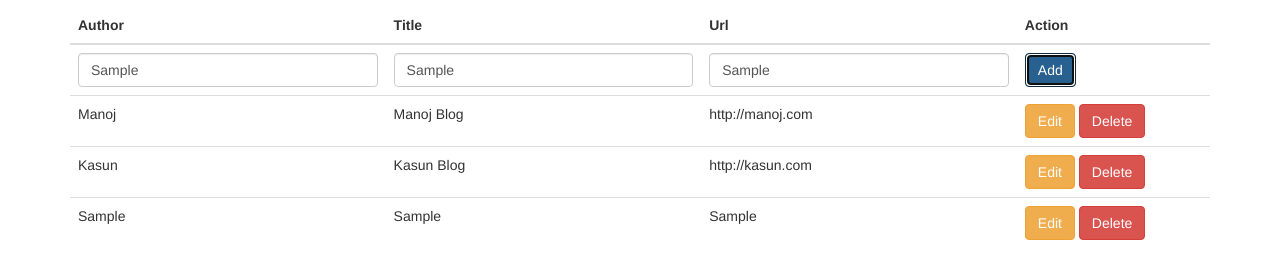
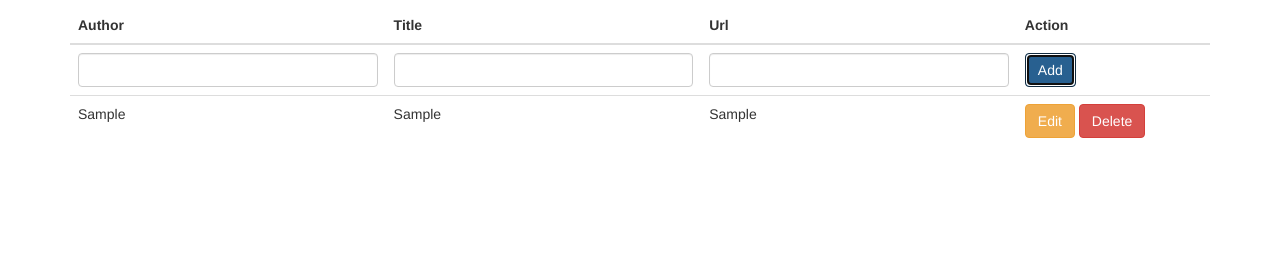
Before and after one commit to mjzone/Backbone-Starter, a website: page index.html in a window 1280 px wide. Both pictures are taken after typing "Sample", "Sample", "Sample" into the empty fields and a click on the button "Add". Shown: the part 63-342 px from the top of the page. Drawn offline with nearby package versions, Linux system fonts and the light colour scheme.

Commit message:
second commit

```diff
--- a/index.html
+++ b/index.html
@@ -47,7 +47,7 @@
         </td>
         <td>
             <button class="btn btn-warning edit-blog">Edit</button>
-            <button class="btn btn-danger edit-delete">Delete</button>
+            <button class="btn btn-danger delete-blog">Delete</button>
         </td>
     </script>
     <script type="text/javascript " src="bower_components/jquery/dist/jquery.js"></script>
--- a/scripts.js
+++ b/scripts.js
@@ -23,7 +23,7 @@ var blog2 = new Blog({
 });
 
 // instantiate a collection
-var blogs = new Blogs([blog1, blog2]);
+var blogs = new Blogs();
 
 // backbone view for one blog
 var BlogView = Backbone.View.extend({
@@ -44,6 +44,16 @@ var BlogsView = Backbone.View.extend({
     el: $('.blogs-list'),
     initialize: function() {
         this.model.on('add', this.render, this);
+    },
+    events:{
+        'click .edit-blog':'edit',
+        'click .delete-blog' : 'delete'
+    },
+    edit:function(){
+        alert("editing...");
+    },
+    delete:function(){
+        alert("Delete success.");
     },
     render: function() {
         var self = this;
@@ -66,5 +76,8 @@ $(document).ready(function() {
         });
         console.log(blog.toJSON());
         blogs.add(blog);
+        $('.author-input').val('');
+        $('.title-input').val('')
+        $('.url-input').val('');
     })
 });
```
